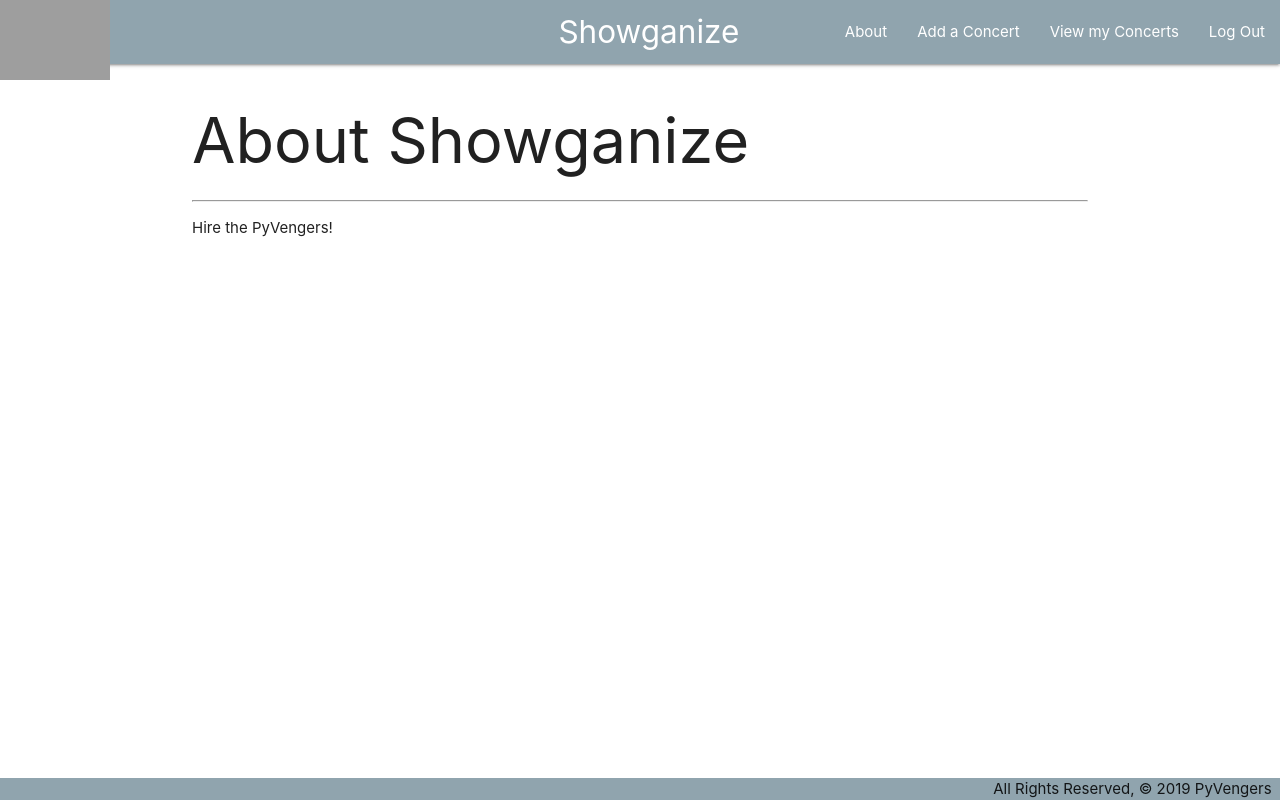
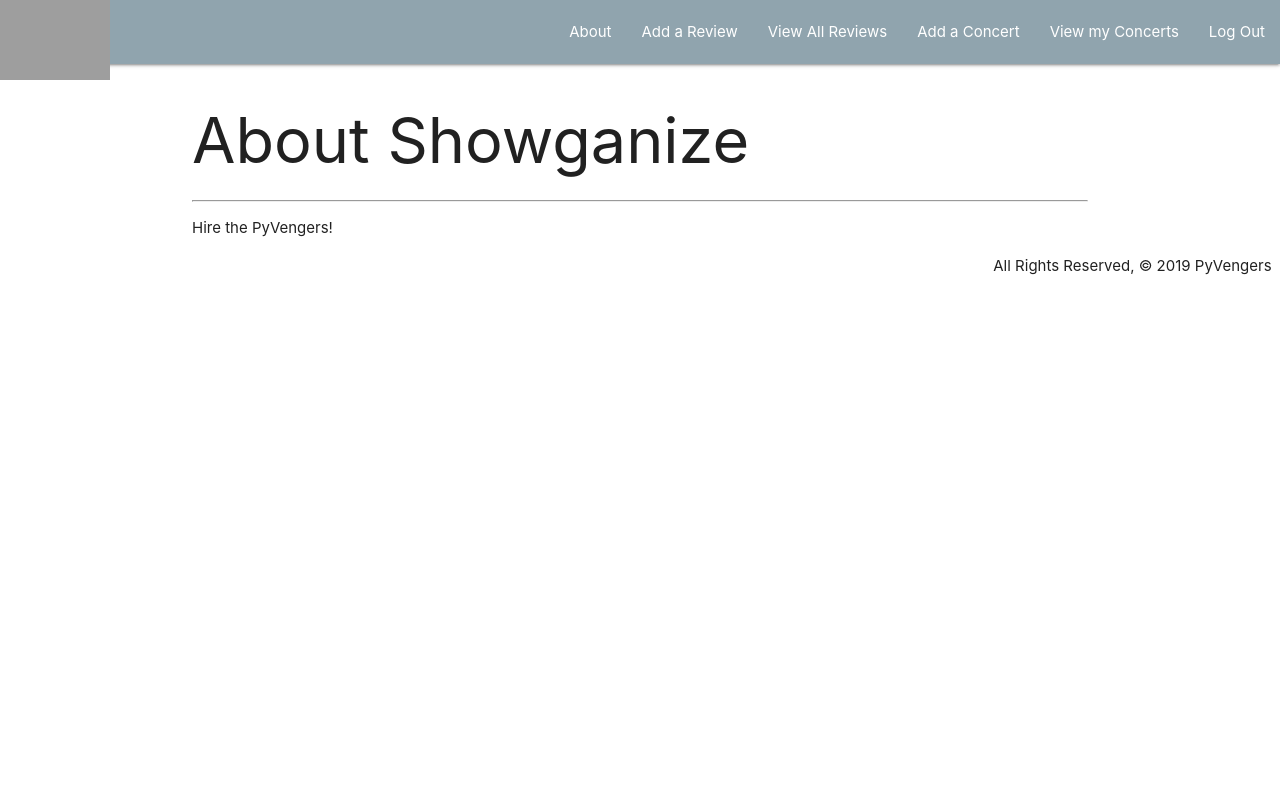
Before and after one commit to rmscampos/pyvengersunit3, a Django app: page /about/ in a window 1280 px wide. Run offline with Django 3.2, Linux system fonts and the light colour scheme; the visitor is signed in with stand-in values (Sample User, id 1); grey boxes are pictures that could not be loaded.

Commit message:
added review full crud

```diff
--- a/main_app/admin.py
+++ b/main_app/admin.py
@@ -1,6 +1,6 @@
 from django.contrib import admin
+from .models import Concert, Review
 
 # Register your models here.
-from .models import Concert
-
 admin.site.register(Concert)
+admin.site.register(Review)
--- a/main_app/static/css/style.css
+++ b/main_app/static/css/style.css
@@ -1,13 +1,14 @@
 body {
-    background-image: url(./img/logoM.png);
+    /* background-image: url();
     background-size: cover;
-    background-repeat: no-repeat;
+    background-repeat: no-repeat; */
     margin: 0;
     padding: 0;
+    /* background-color: red; */
 
-    display: flex;
+    /* display: flex;
     min-height: 100vh;
-    flex-direction: column;
+    flex-direction: column; */
   }
 
   main {
--- a/main_app/templates/base.html
+++ b/main_app/templates/base.html
@@ -17,7 +17,7 @@
         <ul>
           {% if user.is_authenticated %}
           <li><img src="https://i.imgur.com/r4f9hWp.png" width="110" height="80"></li>
-          <li><a href="/" class="center brand-logo">&nbsp;&nbsp;Showganize</a></li>
+          <!-- <li><a href="/" class="center brand-logo">&nbsp;&nbsp;Showganize</a></li> -->
           {% else %}
           <li><a href="/" class="center brand-logo"></a></li>
           {% endif %}
@@ -25,6 +25,8 @@
         <ul class="right">
           <li><a href="{% url 'about' %}">About</a></li>
           {% if user.is_authenticated %}
+            <li><a href="{% url 'reviews_create' %}">Add a Review</a></li>
+            <li><a href="{% url 'reviews_index' %}">View All Reviews</a></li>
             <li><a href="{% url 'concerts_create' %}">Add a Concert</a></li>
             <li><a href="{% url 'index' %}">View my Concerts</a></li>
             <li><a href="{% url 'logout' %}">Log Out</a></li>
--- a/main_app/urls.py
+++ b/main_app/urls.py
@@ -9,6 +9,11 @@ urlpatterns = [
   path('concerts/create/', views.ConcertCreate.as_view(), name='concerts_create'),
   path('concerts/<int:pk>/update/', views.ConcertUpdate.as_view(), name='concerts_update'),
   path('concerts/<int:pk>/delete/', views.ConcertDelete.as_view(), name='concerts_delete'),
+  path('reviews/', views.ReviewList.as_view(), name='reviews_index'),
+  path('reviews/<int:pk>/', views.ReviewDetail.as_view(), name='reviews_detail'),
+  path('reviews/create/', views.ReviewCreate.as_view(), name='reviews_create'),
+  path('reviews/<int:pk>/update/', views.ReviewUpdate.as_view(), name='reviews_update'),
+  path('reviews/<int:pk>/delete/', views.ReviewDelete.as_view(), name='reviews_delete'),
 
   path('accounts/signup/', views.signup, name='signup'),
 ]
--- a/main_app/views.py
+++ b/main_app/views.py
@@ -1,14 +1,14 @@
 from django.shortcuts import render, redirect
 from django.views.generic.edit import CreateView, UpdateView, DeleteView
-from django.views.generic import ListView
+from django.views.generic import ListView, DetailView
 from django.contrib.auth import login
 from django.contrib.auth.forms import UserCreationForm
 from django.contrib.auth.decorators import login_required
 from django.contrib.auth.mixins import LoginRequiredMixin #this is a class and therefore using upper camel casing
-
+# from .forms import ReviewForm
 import uuid
 import boto3
-from .models import Concert
+from .models import Concert, Review
 
 class ConcertCreate(LoginRequiredMixin, CreateView):
   model = Concert
@@ -41,7 +41,39 @@ def concerts_index(request):
 @login_required
 def concerts_detail(request, concert_id):
   concert = Concert.objects.get(id=concert_id)
-  return render(request, 'concerts/detail.html', { 'concert' : concert })
+  reviews_form = ReviewForm()
+  return render(request, 'concerts/detail.html', {
+    'concert' : concert,
+    'reviews_form': reviews_form
+
+    })
+
+def add_review(request, concert_id):
+  form = ReviewForm(request.POST)
+  if form.is_valid():
+    new_review = form.save(commit=False)
+    new_review.movie_id = concert_id
+    new_review.save()
+  return redirect('detail', movie_id=concert_id)
+
+class ReviewList(LoginRequiredMixin, ListView):
+  model = Review
+
+class ReviewDetail(LoginRequiredMixin, DetailView):
+  model = Review
+
+class ReviewCreate(LoginRequiredMixin, CreateView):
+  model = Review
+  fields = '__all__'
+
+class ReviewUpdate(LoginRequiredMixin, UpdateView):
+  model = Review
+  fields = '__all__'
+
+class ReviewDelete(LoginRequiredMixin, DeleteView):
+  model = Review
+  success_url = '/reviews/'
+
 
 def signup(request):
   error_message = ''
```
Also changed, not shown: main_app/models.py (+23 -6 lines), main_app/templates/concerts/detail.html (+47 -0 lines), main_app/templates/main_app/review_confirm_delete.html (added, +13 -0 lines), main_app/templates/main_app/review_detail.html (added, +19 -0 lines), main_app/templates/main_app/review_form.html (added, +19 -0 lines), main_app/templates/main_app/review_list.html (added, +16 -0 lines), main_app/static/css/img/logoM.png (deleted).
